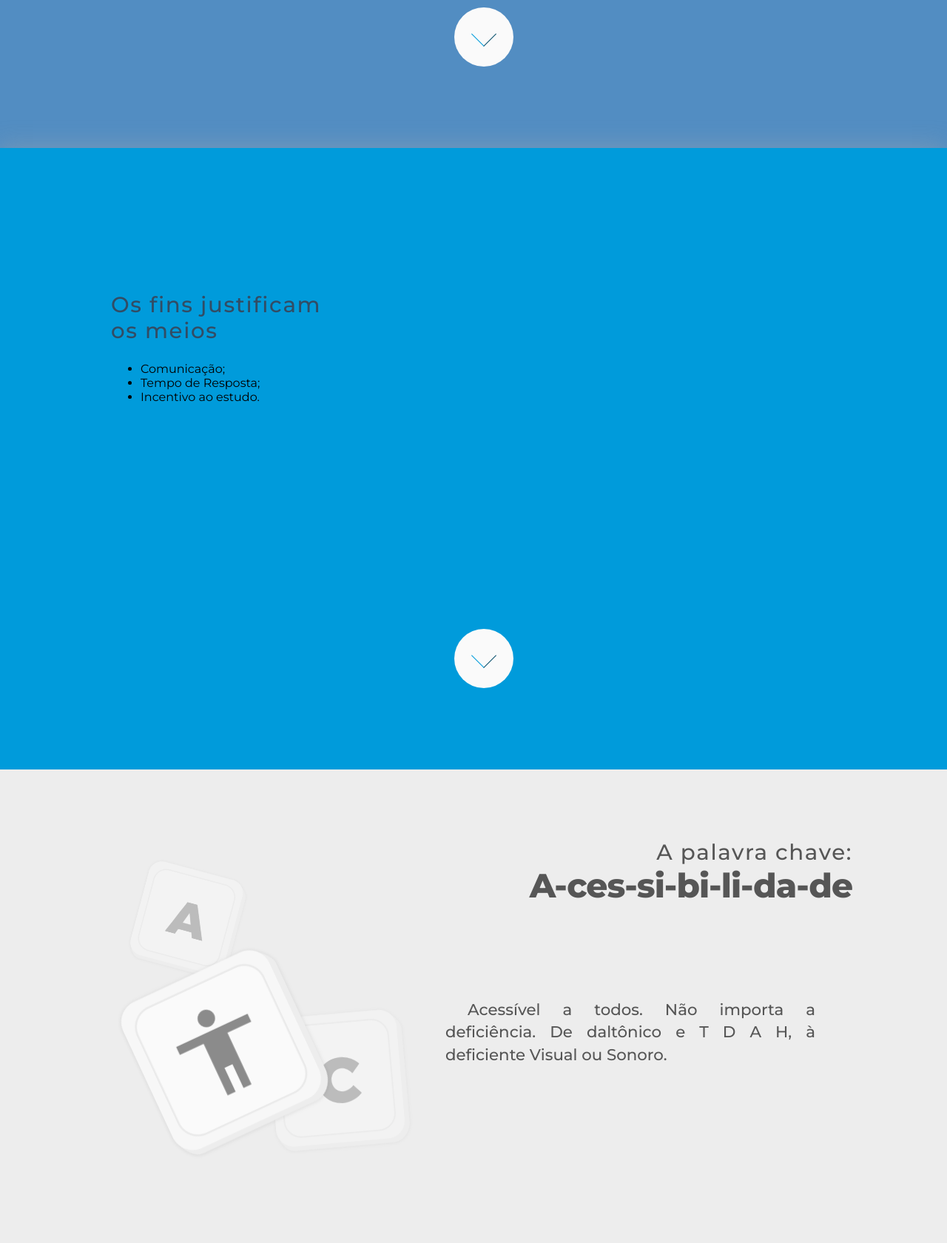
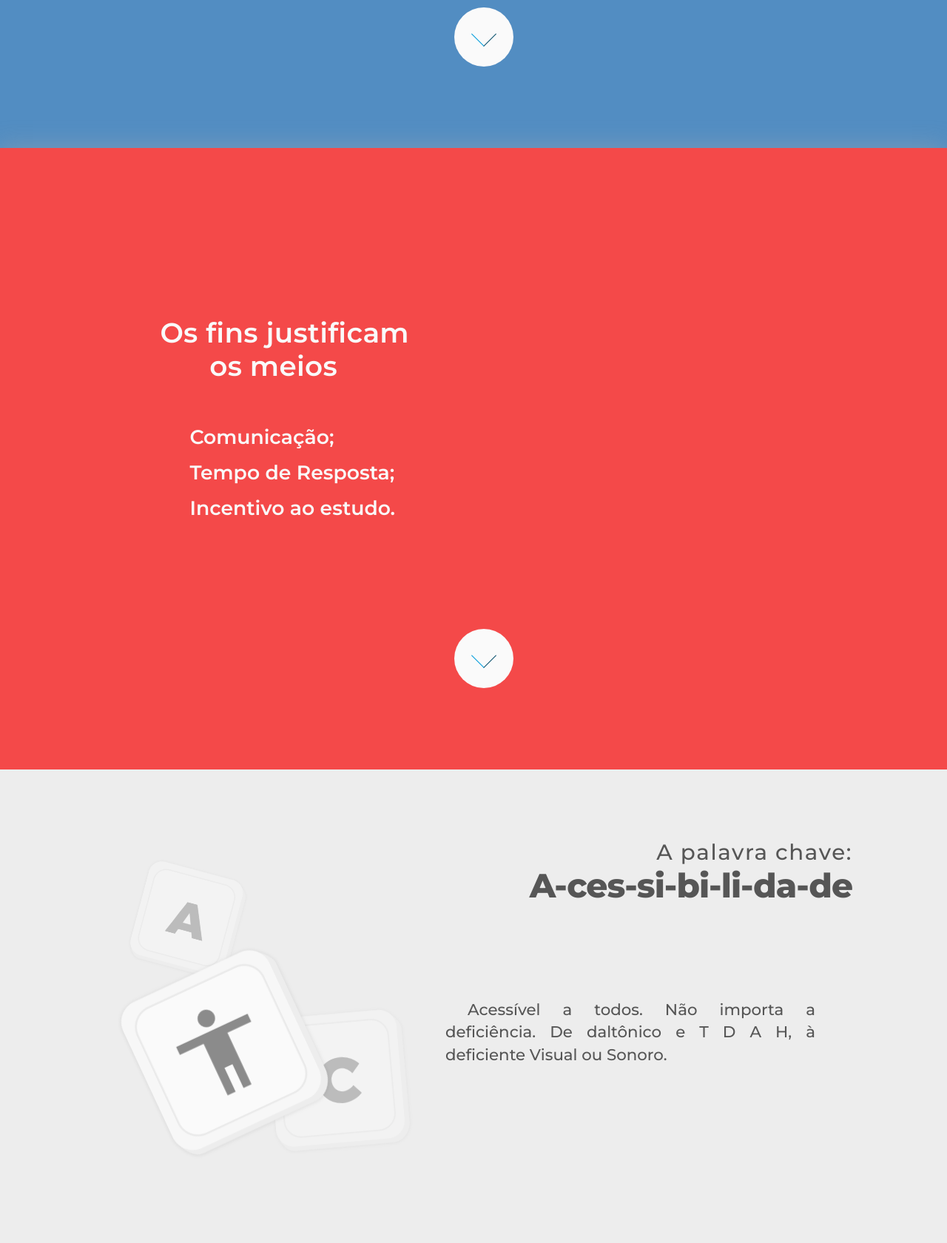
Before and after one commit to iaraoliveira/break, a PHP site: page /promocional.php in a window 1280 px wide. Shown: the part 1282-2962 px from the top of the page at 74% size. Run offline with PHP 8.4, Linux system fonts and the light colour scheme; some libraries are stand-ins or nearby versions.

Commit message:
CSS | Promo 30/11 - 00:20

```diff
--- a/css/promo.css
+++ b/css/promo.css
@@ -326,6 +326,7 @@ a#force_unlished:hover {
 			text-align: justify;
 			word-wrap: break-word;
 			text-indent: 30px;
+
 		}
 
 		h1#second {
@@ -351,9 +352,39 @@ a#force_unlished:hover {
 			margin: 0px;
 			padding: 100px;
 			min-height: 600px;
-			background-color: #009bdb;
+			background-color: #f44949;
 			box-shadow: -2px -2px 30px rgba(173, 173, 173, 0.4);
 		}
+		#third_cont {
+			position: absolute;
+			left: 8%;
+			top: 15%;
+			max-width: 500px;
+			color: #fafafa;
+			font-weight: 500;
+			font-size: 16pt;
+			text-align: left;
+			word-wrap: break-word;
+			text-indent: 30px;
+		}
+
+		h1#third {
+			color: #fafafa;
+			font-size: 28pt;
+			letter-spacing: 0.3px;
+			font-weight: 600;
+			text-align: center;
+		}
+
+
+ul {
+	margin-top: 50px;
+	list-style-type: none;
+	line-height: 36pt;
+	font-size: 20pt;
+	font-weight: 600;
+}
+
 
 	@-webkit-keyframes sdb03 {
 	  0% {
```
